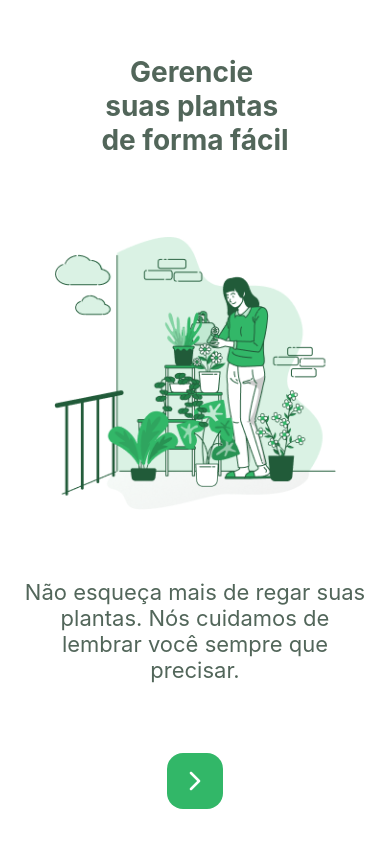
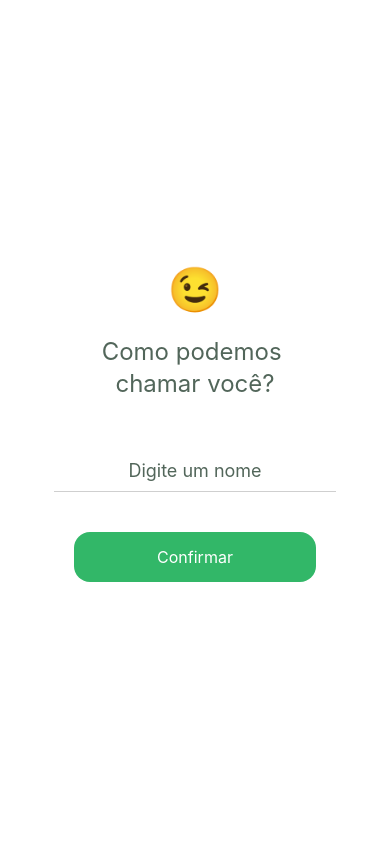
Before and after one commit to tshonorio/nlwReactNative, a React Native app: screen / in a window 390 px wide. Built offline with nearby package versions, Linux system fonts and the light colour scheme.

Commit message:
Criado segunda pagina de identificação de usuarios / componente do botao padrao

```diff
--- a/App.tsx
+++ b/App.tsx
@@ -1,9 +1,10 @@
 import React from 'react';
-import { Welcome } from './src/pages/Welcome';
+import { UserIdentification, } from './src/pages/UserIdentification';
+import AppLoading from 'expo-app-loading';
 export default function app(){
   return(
 
-    <Welcome/>
+    <UserIdentification/>
 
   )
 }
--- a/package.json
+++ b/package.json
@@ -10,6 +10,7 @@
   "dependencies": {
     "@expo/vector-icons": "^12.0.0",
     "expo": "~41.0.0",
+    "expo-app-loading": "^1.0.3",
     "expo-status-bar": "~1.0.4",
     "react": "16.13.1",
     "react-dom": "16.13.1",
@@ -17,7 +18,7 @@
     "react-native-web": "~0.13.12"
   },
   "devDependencies": {
-    "@babel/core": "^7.9.0",
+    "@babel/core": "~7.9.0",
     "@types/react": "~16.9.35",
     "@types/react-native": "~0.63.2",
     "typescript": "~4.0.0"
--- /dev/null
+++ b/src/components/Button.tsx
@@ -0,0 +1,40 @@
+import React from 'react';
+import {
+    TouchableOpacity,
+    Text,
+    StyleSheet,
+
+}from 'react-native';
+
+import colors from '../styles/colors';
+
+
+
+export function Button(){
+
+    return(
+        <TouchableOpacity style={styles.container}>
+            <Text style={styles.text}>
+                Confirmar
+            </Text>
+        </TouchableOpacity>
+
+
+    )
+};
+
+const styles = StyleSheet.create({
+    container:{
+    backgroundColor:colors.green,
+    height:50,
+    borderRadius:16,
+    justifyContent:'center',
+    alignItems:'center',
+    },
+    text:{
+        fontSize:16,
+        color:colors.white,
+
+    },
+
+});
--- /dev/null
+++ b/src/pages/UserIdentification.tsx
@@ -0,0 +1,154 @@
+import React, {useState} from 'react';
+import {
+    SafeAreaView,
+    StyleSheet,
+    Text,
+    TextInput,
+    View,
+    KeyboardAvoidingView,
+    Platform,
+} from 'react-native';
+
+import { Button } from '../components/Button';
+
+
+import colors from '../styles/colors';
+
+
+export function UserIdentification(){
+
+    const [isFocused, setIsFocused]= useState(false);
+    const [isFilled, setIsFilled] = useState(false);
+    const [name, setName] = useState<string>();
+
+    function handleInputBlur(){
+        setIsFocused(false);
+        setIsFilled(!!name);
+
+    }
+    function handleInputFocus(){
+        setIsFocused(true);
+
+    }
+
+    function handleInputChange(value:string){
+        setIsFilled(!!value);
+        setName(value)
+
+    }
+
+    return(
+
+        <SafeAreaView style={styles.container}>
+            <KeyboardAvoidingView
+                style={styles.container}
+                behavior={Platform.OS === 'ios'? 'padding' : 'height'}
+            >
+
+                <View style={styles.content}>
+                    <View style={styles.form}>
+                        <View style={styles.header}>
+
+                            <Text style={styles.emoji}>
+                                    😉
+                            </Text>
+
+                            <Text style={styles.title}>
+                                Como podemos {'\n'}
+                                chamar você?
+                            </Text>
+
+                        </View>
+
+                        <TextInput
+
+                            style={[
+                                styles.input,
+                                (isFocused || isFilled) && {borderColor: colors.green}
+                            ]}
+                            placeholder={"Digite um nome"}
+                            onBlur={handleInputBlur}
+                            onFocus={handleInputFocus}
+                            onChangeText={handleInputChange}
+
+
+                        />
+
+                        <View style={styles.footer}>
+
+                            <Button/>
+
+                        </View>
+                    </View>
+
+                 </View>
+            </KeyboardAvoidingView>
+        </SafeAreaView>
+
+
+
+
+    )
+}
+
+const styles = StyleSheet.create({
+    container: {
+        flex: 1,
+        width:'100%',
+        alignItems:'center',
+        justifyContent:'space-around',
+
+    },
+
+    content: {
+        flex: 1,
+        width: '100%',
+    },
+
+    form: {
+
+        flex: 1,
+        justifyContent:'center',
+        paddingHorizontal: 54,
+        alignItems:'center',
+    },
+    header: {
+        alignItems:'center'
+
+    },
+
+    emoji: {
+        fontSize: 44,
+
+    },
+    input: {
+        borderBottomWidth:1,
+        borderColor: colors.gray,
+        color: colors.heading,
+        width: '100%',
+        fontSize:18,
+        marginTop:50,
+        padding: 10,
+        textAlign: 'center',
+
+
+    },
+
+
+
+    title: {
+        marginTop:20,
+        fontSize:24,
+        lineHeight:32,
+        textAlign:'center',
+        color: colors.heading
+
+    },
+    footer: {
+        marginTop:40,
+        width:'100%',
+        paddingHorizontal:20,
+
+    },
+
+});
--- a/src/pages/Welcome.tsx
+++ b/src/pages/Welcome.tsx
@@ -5,6 +5,7 @@
         Image,
         TouchableOpacity,
         Dimensions,
+        View,
         } from 'react-native';
 
 import  wateringImg from '../assets/watering.png';
@@ -19,12 +20,14 @@
         <SafeAreaView
             style={styles.container}
         >
+            <View style={styles.wrapper}>
+
             <Text
                 style={styles.title}
             >
                Gerencie {'\n'}
-               suas plantas {'\n'}
-               de forma fácil
+               suas plantas de {'\n'}
+               forma fácil
             </Text>
 
             <Image
@@ -46,13 +49,14 @@
             </Text>
 
             <TouchableOpacity style={styles.button} activeOpacity={0.7}>
-                <Text>
+
                     <Feather
                         name="chevron-right"
                         style={styles.buttonIcon}
                     />
-                </Text>
+
             </TouchableOpacity>
+            </View>
 
         </SafeAreaView>
 
@@ -63,9 +67,14 @@
 const styles = StyleSheet.create({
     container:{
         flex:1,
+
+    },
+    wrapper:{
+        flex:1,
         alignItems:'center',
         justifyContent:'space-around',
-
+        paddingHorizontal:20,
+        padding:10,
     },
 
     title:{
@@ -73,13 +82,13 @@
         fontWeight: 'bold',
         textAlign:'center',
         color: colors.heading,
-        marginTop: 20,
-        paddingBottom:10,
+        marginTop: 30,
+
     },
 
     subtitle:{
         textAlign:'center',
-        fontSize:22,
+        fontSize:18,
         paddingHorizontal:20,
         color: colors.heading,
 
@@ -87,7 +96,7 @@
 
     image:{
 
-        height: Dimensions.get('window').width*0.7,
+        height: Dimensions.get('window').width*0.6,
 
     },
 
```
Also changed, not shown: 2 other files (tests, documents, lock files or other folders).
